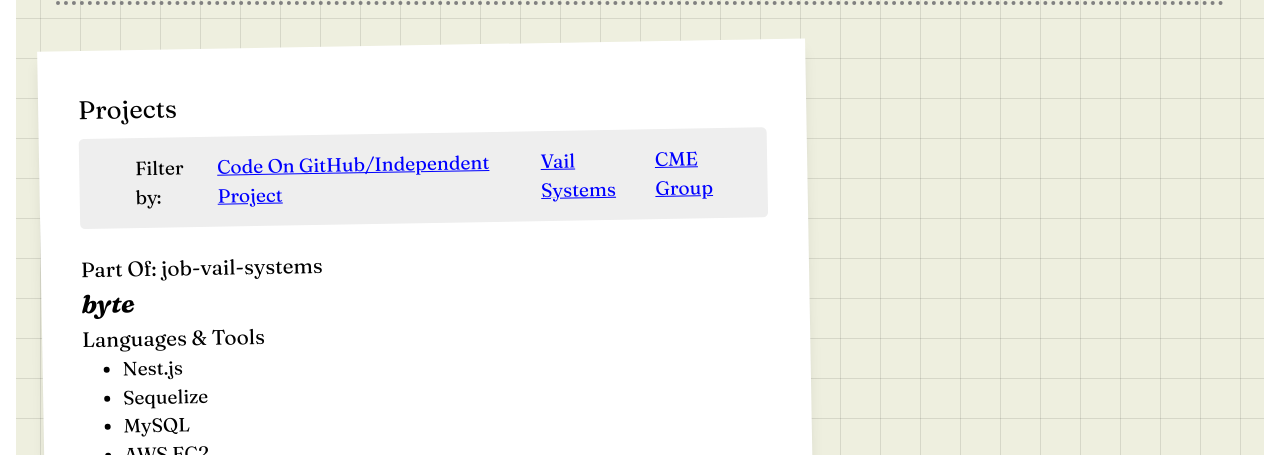
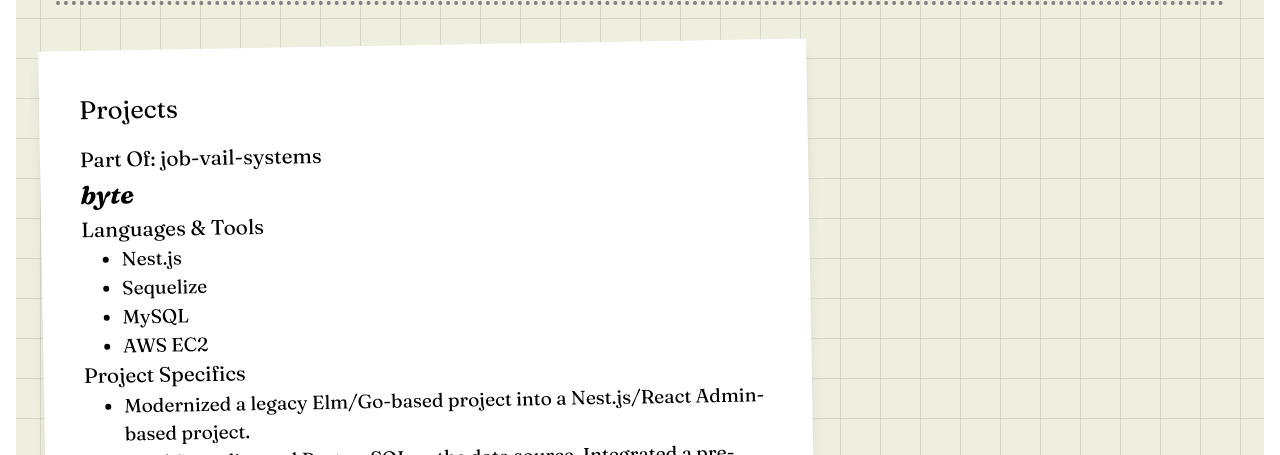
Before and after one commit to js5253/personal-website, an Eleventy site: page src/projects.html in a window 1280 px wide. Shown: the part 342-797 px from the top of the page. Built offline with nearby package versions, Linux system fonts and the light colour scheme; Eleventy itself is replaced by a stand-in of ours; files that its build step writes are made by us from their sources; no server answers.

Commit message:
temp disable filters until they work

```diff
--- a/src/projects.html
+++ b/src/projects.html
@@ -2,14 +2,14 @@
 layout: layout.html
 title: Projects
 ---
-<div id="project-filter">
-    <ul class="">
+<!-- <div id="project-filter">
+    <ul>
         Filter by:
         <li><a href="" data-type="independent">Code On GitHub/Independent Project</a></li>
         <li><a href="" data-type="job-vail-systems">Vail Systems</a></li>
         <li><a href="" data-type="academic">CME Group</a></li>
         </ul>
-</div>
+</div> -->
     {% for project in collections.projects %}
     <div class="project" data-type="{{project.data.type}}">
         {% if project.data.type != 'independent' %}
```
